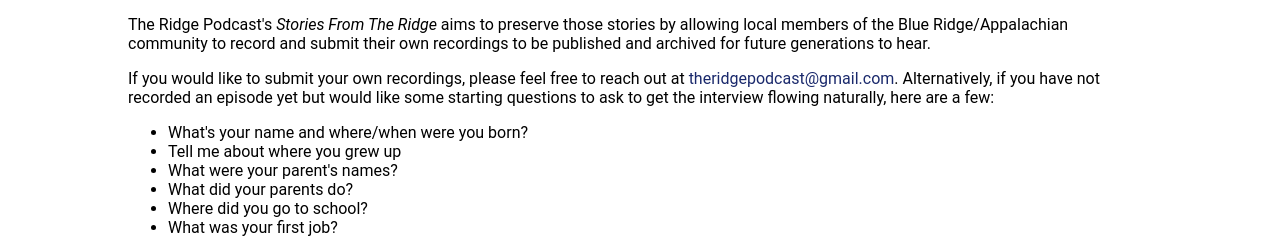
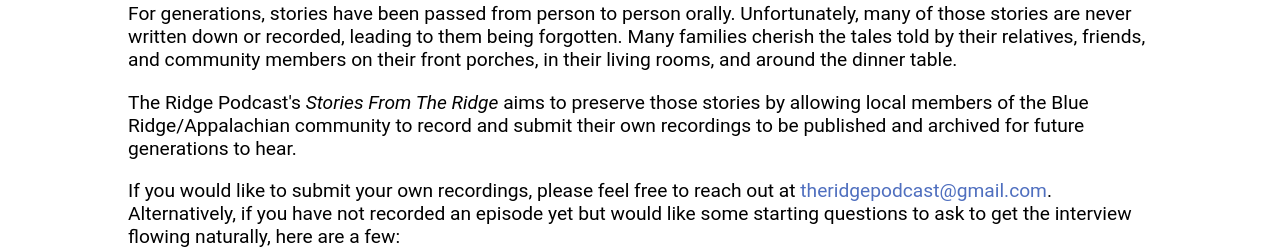
Before and after one commit to ethancedwards8/theridgepodcast.com, a Next.js app: page /sftr in a window 1280 px wide. Shown: the part 248-500 px from the top of the page. Built offline with nearby package versions, Linux system fonts and the light colour scheme.

Commit message:
sftr font size

```diff
--- a/app/sftr/page.tsx
+++ b/app/sftr/page.tsx
@@ -1,6 +1,8 @@
 import type { Metadata } from 'next'
 
 const desc = "Saving the stories we grew up hearing."
+
+import styles from '@/styles/sftr.module.scss';
 
 export const metadata: Metadata = {
     title: "Stories From The Ridge",
@@ -14,7 +16,7 @@
 
 export default function SFTR() {
     return (
-        <>
+        <div className={styles.about}>
             <h1>Stories From The Ridge: Saving the stories we grew up hearing.</h1>
             <p>
             For generations, stories have been passed from person to person orally.
@@ -55,6 +57,6 @@
                 <li>If there are multiple recordings organized by topic, please include the topic</li>
                 <li>Topics like farming, family, faith, war, agriculture, church, military, veteran, etc.</li>
             </ul>
-        </>
+        </div>
     );
 }
--- /dev/null
+++ b/styles/sftr.module.scss
@@ -0,0 +1,11 @@
+.about {
+  font-size: 1.2em;
+
+  a {
+    color: #4F6FBF;
+  }
+
+  a:hover {
+    color: #1C86FF;
+  }
+}
```
